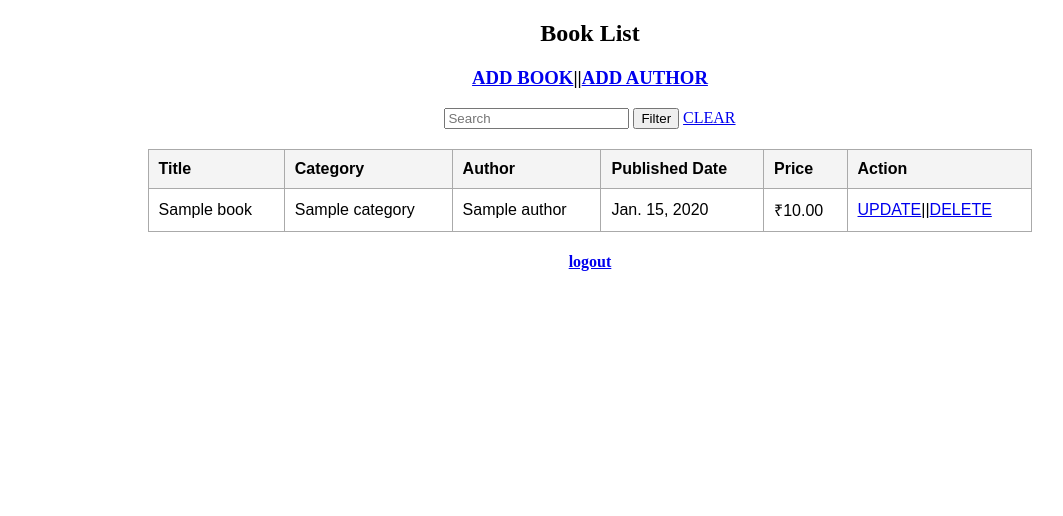
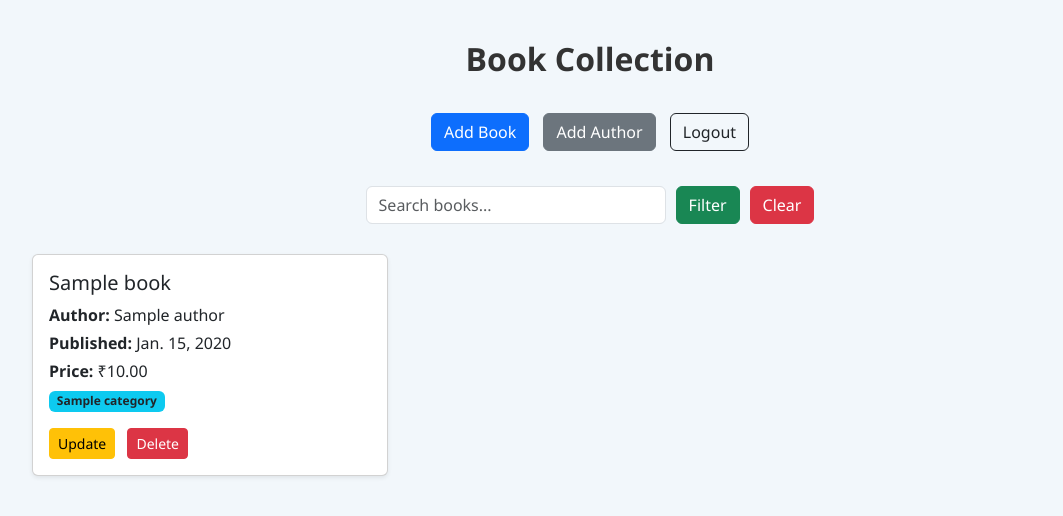
Before and after one commit to Neeraj1684/djnago-book-management, a Django app: page / in a window 1280 px wide. Shown: the top 516 px of the page, without its empty margins (50-1113 px from the left). Run offline with Django 5.2, Linux system fonts and the light colour scheme; a user stored in the database is signed in; tables that the repository leaves empty hold one stand-in row (values such as "Sample post").

Commit message:
Updated the book_list.html UI.

```diff
--- a/books/templates/books/book_list.html
+++ b/books/templates/books/book_list.html
@@ -4,79 +4,116 @@
   <meta charset="UTF-8">
   <meta name="viewport" content="width=device-width, initial-scale=1.0">
   <title>Book List</title>
+  <link href="https://cdn.jsdelivr.net/npm/bootstrap@5.3.0/dist/css/bootstrap.min.css" rel="stylesheet">
   <style>
-        table {
-            width: 70%;
-            margin: 20px auto;
-            border-collapse: collapse;
-            font-family: Arial;
+    body {
+      background-color: #f2f7fb;
+      font-family: 'Segoe UI', Tahoma, Geneva, Verdana, sans-serif;
     }
-        th, td {
-            border: 1px solid #aaa;
-            padding: 10px;
-            text-align: left;
-        }
-        th {
-            background-color: #f4f4f4;
+    .container {
+      margin-top: 40px;
+      margin-bottom: 40px;
     }
     h2 {
       text-align: center;
+      margin-bottom: 30px;
+      font-weight: 600;
+      color: #333;
+    }
+    .card {
+      transition: transform 0.2s, box-shadow 0.2s;
+    }
+    .card:hover {
+      transform: translateY(-5px);
+      box-shadow: 0 10px 20px rgba(0,0,0,0.15);
+    }
+    .badge {
+      margin-right: 5px;
+    }
+    .top-actions {
+      text-align: center;
+      margin-bottom: 30px;
+    }
+    .top-actions a {
+      margin: 5px;
+    }
+    .search-form {
+      display: flex;
+      justify-content: center;
+      margin-bottom: 30px;
+      flex-wrap: wrap;
+      gap: 10px;
+    }
+    .pagination {
+      justify-content: center;
     }
   </style>
 </head>
 <body>
-    <h2>Book List</h2>
-    <h3 style="text-align:center;"><a href="{% url 'book_create' %}">ADD BOOK</a>||<a href="{% url 'author_create' %}">ADD AUTHOR</a></h3>
-    <form method="get" style="text-align:center;">
-        <input type="text" name="q" placeholder="Search">
-        <button type="submit">Filter</button>
-        <a href="{% url 'book_list' %}">CLEAR</a>
-    </form>
-    <table>
-        <tr>
-            <th>Title</th>
-            <th>Category</th>
-            <th>Author</th>
-            <th>Published Date</th>
-            <th>Price</th>
-            <th>Action</th>
-        </tr>
-        {% for book in books %}
-        <tr>
-            <td>{{ book.title }}</td>
-            <td>
-                {% for category in book.categories.all %}
-                    <span>{{ category.name }}</span>{% if not forloop.last %}, {% endif %}
-                {% empty %}
-                    No Categories
-                {% endfor %}
+  <div class="container">
+    <h2>Book Collection</h2>
 
-            </td>
-            <td>{{ book.author }}</td>
-            <td>{{ book.published_date }}</td>
-            <td>₹{{ book.price }}</td>
-            <td><a href="{% url 'book_update' book.pk%}">UPDATE</a>||<a href="{% url 'book_delete' book.pk%}">DELETE</a></td>
-        </tr>
-        {% empty %}
-        <tr>
-            <td colspan="6"> No Books Available </td>
-        </tr>
-        {% endfor %}
-    </table>
-
-    <div style="text-align:center;">
-        {% if is_paginated %}
-            {% if page_obj.has_previous %}
-                <a href="?q={{ request.GET.q }}&page={{ page_obj.previous_page_number }} ">Previous</a>
-            {% endif %}
-            Page {{ page_obj.number }} of {{ page_obj.paginator.num_pages }}
-            {% if page_obj.has_next %}
-                <a href="?q={{ request.GET.q }}&page={{ page_obj.next_page_number }}">Next</a>
-            {% endif %}
-        {% endif %}
+    <!-- Add Book / Author Buttons -->
+    <div class="top-actions">
+      <a href="{% url 'book_create' %}" class="btn btn-primary">Add Book</a>
+      <a href="{% url 'author_create' %}" class="btn btn-secondary">Add Author</a>
+      <a href="{% url 'logout' %}" class="btn btn-outline-dark">Logout</a>
     </div>
 
-    <h4 style="text-align:center;"><a href="{% url 'logout' %}">logout</a></h4>
+    <!-- Search Form -->
+    <form method="get" class="search-form">
+      <input type="text" name="q" placeholder="Search books..." class="form-control" style="max-width: 300px;" value="{{ request.GET.q }}">
+      <button type="submit" class="btn btn-success">Filter</button>
+      <a href="{% url 'book_list' %}" class="btn btn-danger">Clear</a>
+    </form>
 
+    <!-- Book Cards -->
+    <div class="row row-cols-1 row-cols-md-3 g-4">
+      {% for book in books %}
+      <div class="col">
+        <div class="card h-100 shadow-sm">
+          <div class="card-body d-flex flex-column">
+            <h5 class="card-title">{{ book.title }}</h5>
+            <p class="card-text mb-1"><strong>Author:</strong> {{ book.author }}</p>
+            <p class="card-text mb-1"><strong>Published:</strong> {{ book.published_date }}</p>
+            <p class="card-text mb-1"><strong>Price:</strong> ₹{{ book.price }}</p>
+            <p class="card-text">
+              {% for category in book.categories.all %}
+                <span class="badge bg-info text-dark">{{ category.name }}</span>
+              {% empty %}
+                <span class="text-muted">No Categories</span>
+              {% endfor %}
+            </p>
+            <div class="mt-auto">
+              <a href="{% url 'book_update' book.pk%}" class="btn btn-sm btn-warning me-2">Update</a>
+              <a href="{% url 'book_delete' book.pk%}" class="btn btn-sm btn-danger">Delete</a>
+            </div>
+          </div>
+        </div>
+      </div>
+      {% empty %}
+      <div class="col">
+        <div class="alert alert-info text-center">No Books Available</div>
+      </div>
+      {% endfor %}
+    </div>
+
+    <!-- Pagination -->
+    {% if is_paginated %}
+    <nav class="mt-4">
+      <ul class="pagination">
+        {% if page_obj.has_previous %}
+          <li class="page-item"><a class="page-link" href="?q={{ request.GET.q }}&page={{ page_obj.previous_page_number }}">Previous</a></li>
+        {% endif %}
+        <li class="page-item disabled"><span class="page-link">Page {{ page_obj.number }} of {{ page_obj.paginator.num_pages }}</span></li>
+        {% if page_obj.has_next %}
+          <li class="page-item"><a class="page-link" href="?q={{ request.GET.q }}&page={{ page_obj.next_page_number }}">Next</a></li>
+        {% endif %}
+      </ul>
+    </nav>
+    {% endif %}
+
+  </div>
+  <script src="https://cdn.jsdelivr.net/npm/bootstrap@5.3.0/dist/js/bootstrap.bundle.min.js"></script>
 </body>
 </html>
```
Lines whose indentation alone changed are shown as unchanged.
